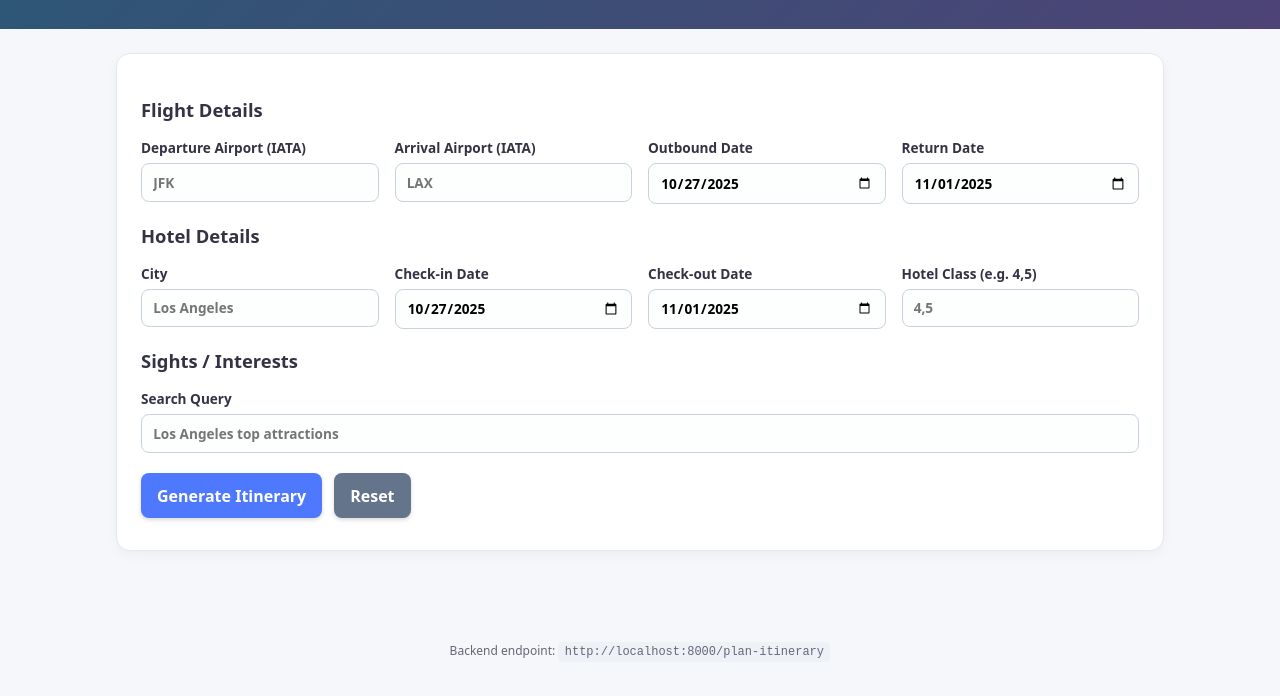
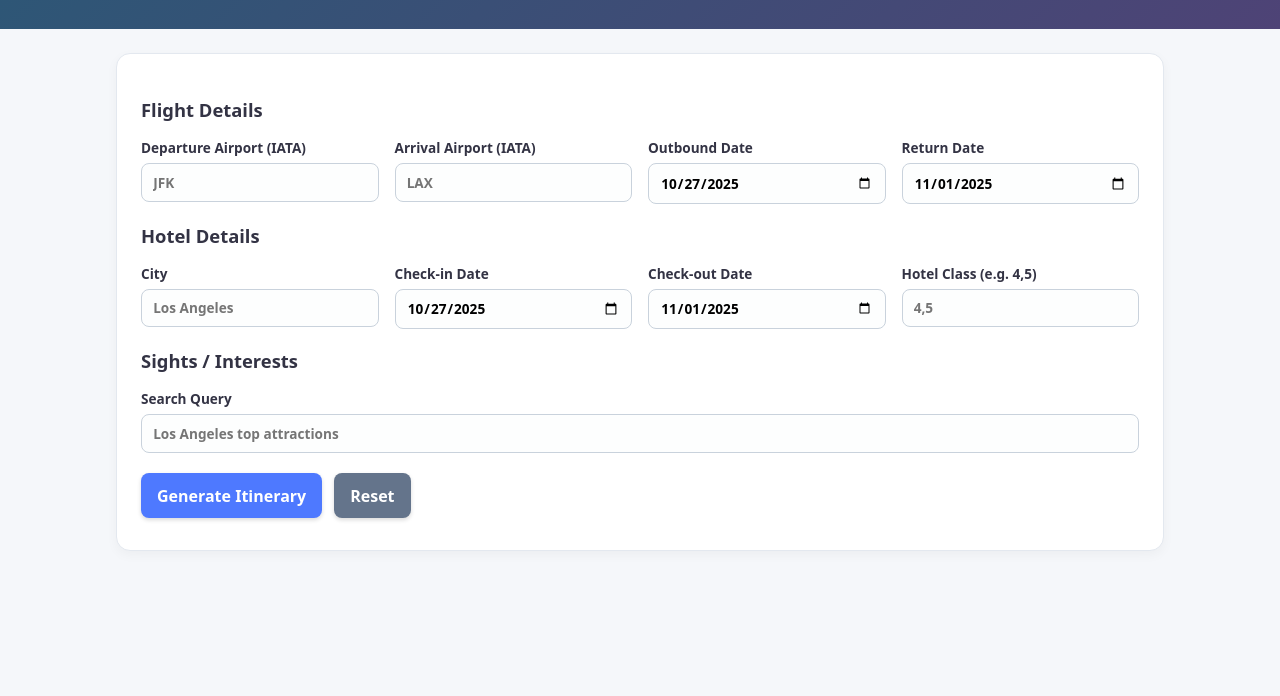
Before and after one commit to adi-253/SMARTITINERARY, a plain HTML site: page frontend/index.html in a window 1280 px wide. Shown: the part 118-814 px from the top of the page. Drawn offline with Linux system fonts and the light colour scheme.

Commit message:
Remove footer with backend endpoint from index.html

```diff
--- a/frontend/index.html
+++ b/frontend/index.html
@@ -89,13 +89,6 @@
       </section>
     </main>
 
-    <footer>
-      <p>
-        Backend endpoint:
-        <code id="apiBase">http://localhost:8000/plan-itinerary</code>
-      </p>
-    </footer>
-
     <script src="script.js"></script>
   </body>
 </html>
```
